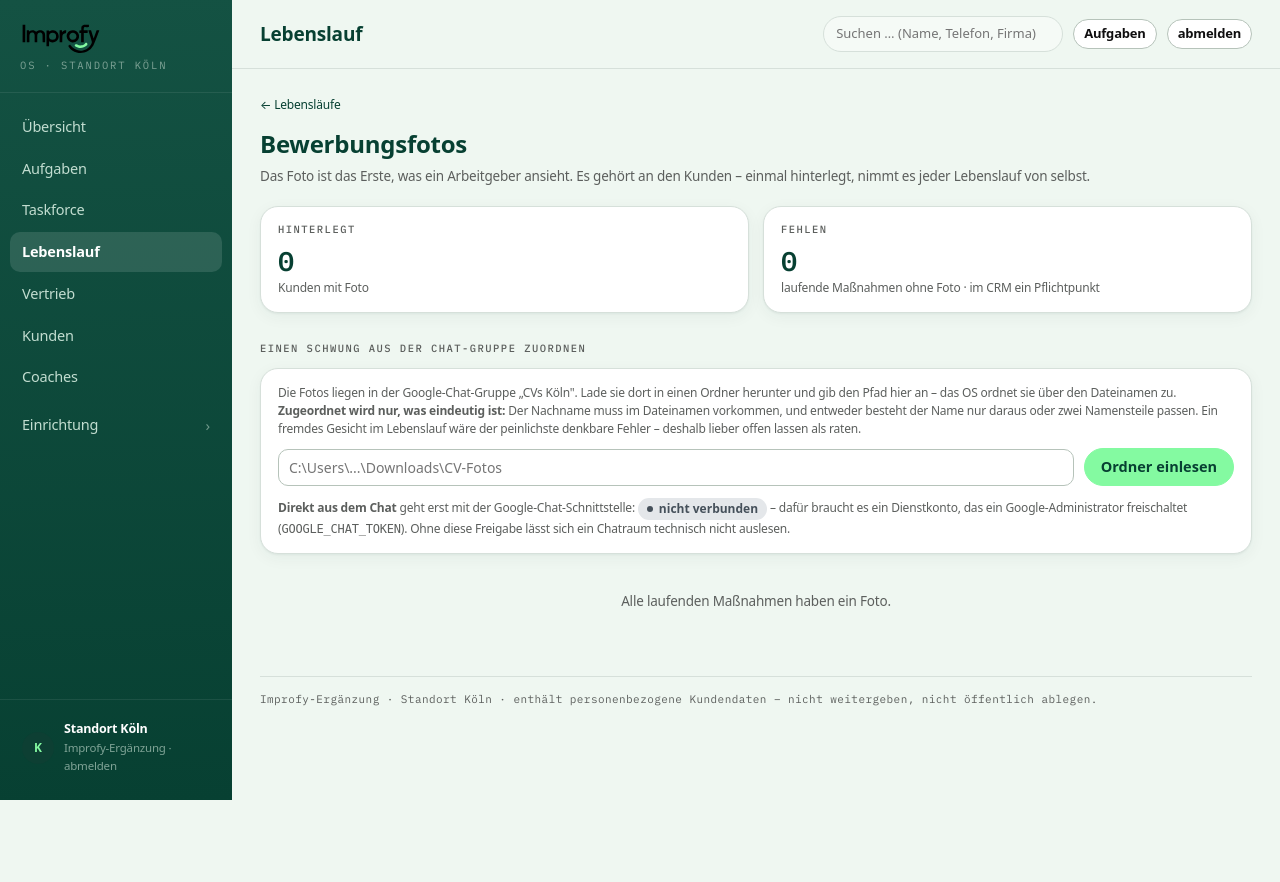
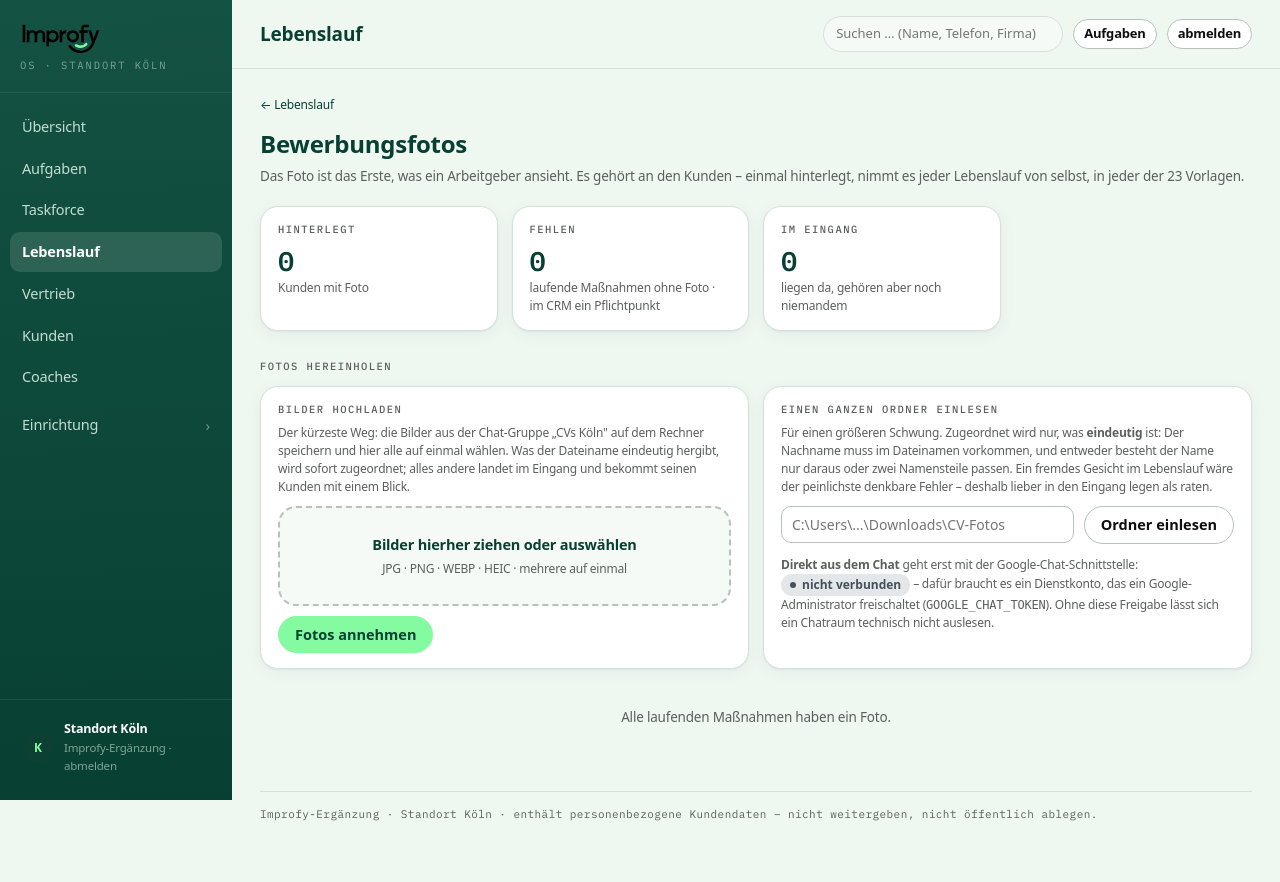
Before and after one commit to mohammadshh02/Improfy-Erg-nzung-CRM, a Flask app: page /lebenslauf/fotos in a window 1280 px wide. Before the commit the page ends 800 px from the top, so only its background shows below. Run offline with Flask 3, Linux system fonts and the light colour scheme; data that the repository does not hold is empty; parts of the project's set-up code (start-up, migrations or seed data) failed here and were passed over; some web fonts are replaced.

Commit message:
Fotoeingang: der Weg, der ohne Google-Admin funktioniert
Stand vorher: 0 Fotos im Bestand, 19 laufende Massnahmen ohne. Die Wege gab es zwar
(hochladen im Formular, Ordner einlesen, Google Chat), aber der entscheidende war in der
Praxis unbrauchbar: Die Zuordnung laeuft ueber den Dateinamen, und aus einer Chat-Gruppe
heissen die Bilder "IMG_1234.jpg". Damit greift sie nie - die Fotos blieben liegen.

Der Eingang loest das ohne Freigabe eines Google-Administrators:

  hochladen   Mehrere Bilder auf einmal, direkt auf der Seite. Was der Dateiname
              eindeutig hergibt, wird sofort zugeordnet.
  Eingang     Alles andere bleibt als Bild sichtbar liegen und bekommt seinen Kunden
              per Auswahl. Ein Gesicht erkennt ein Coach in einer Sekunde - eine
              Maschine nie sicher genug, um es zu raten.
  Ordner      Bleibt wie gehabt, aber was der Name nicht hergibt, wandert jetzt in den
              Eingang statt verloren zu gehen.

Die Bilder des Eingangs liegen in der Datenbank, nicht im Dateisystem: was dort liegt,
ist von der Sicherung erfasst und verschwindet nicht beim Aufraeumen des
Downloads-Ordners.

Die Seite zeigt jetzt drei Zahlen - hinterlegt, fehlen, im Eingang - und darunter die
laufenden Massnahmen ohne Foto mit einem Weg zum Hinterlegen.

Geprueft (8 neue Pruefungen, auf einer Kopie der Datenbank):
- ein Foto ohne passenden Namen landet im Eingang statt im Nichts
- das Bild laesst sich ansehen, zuordnen, verwerfen
- nach dem Zuordnen ist es aus dem Eingang verschwunden und am Kunden hinterlegt
- eine Datei, die kein Bild ist, wird abgelehnt statt abgelegt
- ein Bild, das es nicht mehr gibt, meldet das statt abzustuerzen

210 Pruefungen in den drei Testreihen bestanden.

Co-Authored-By: Claude Opus 5 <noreply@anthropic.com>

```diff
--- a/app.py
+++ b/app.py
@@ -755,24 +755,70 @@ def lebenslauf_foto_zeigen(kid):
 
 @app.route("/lebenslauf/fotos", methods=["GET", "POST"])
 def lebenslauf_fotos():
-    """Fotos aus einem Ordner zuordnen – für den Schwung aus der Chat-Gruppe."""
+    """Fotos annehmen und zuordnen.
+
+    Drei Wege in einer Seite: Bilder hochladen (auch viele auf einmal), einen Ordner
+    einlesen, und den Eingang von Hand zuordnen. Der Eingang ist der Weg, der in der
+    Praxis zaehlt: Aus einer Chat-Gruppe heissen die Bilder "IMG_1234.jpg", da greift
+    keine Namenszuordnung."""
     ergebnis = None
     if request.method == "POST":
-        pfad = (request.form.get("ordner") or "").strip()
+        was = request.form.get("was") or "ordner"
         try:
-            zugeordnet, offen = fotos.aus_ordner(pfad)
-            notieren(f"{len(zugeordnet)} Fotos zugeordnet", "lebenslauf", None, pfad)
-            ergebnis = {"zugeordnet": zugeordnet, "offen": offen, "ordner": pfad}
+            if was == "hochladen":
+                hoch = [(d.filename, d.read()) for d in request.files.getlist("bilder")
+                        if d and d.filename]
+                if not hoch:
+                    ergebnis = {"fehler": "Keine Datei gewählt."}
+                else:
+                    zugeordnet, offen, abgelehnt = fotos.aufnehmen(hoch)
+                    notieren(f"{len(hoch)} Fotos hochgeladen", "lebenslauf", None,
+                             f"{len(zugeordnet)} zugeordnet, {offen} in den Eingang")
+                    ergebnis = {"zugeordnet": zugeordnet, "eingang": offen,
+                                "abgelehnt": abgelehnt}
+            elif was == "zuordnen":
+                fotos.eingang_zuordnen(int(request.form.get("eingang_id") or 0),
+                                       int(request.form.get("kunde_id") or 0))
+                notieren("Foto aus dem Eingang zugeordnet", "lebenslauf",
+                         request.form.get("kunde_id"))
+                ergebnis = {"meldung": "Foto zugeordnet."}
+            elif was == "verwerfen":
+                fotos.eingang_verwerfen(int(request.form.get("eingang_id") or 0))
+                ergebnis = {"meldung": "Bild verworfen."}
+            else:
+                pfad = (request.form.get("ordner") or "").strip()
+                zugeordnet, offen = fotos.aus_ordner(pfad)
+                # Was der Name nicht hergibt, wandert in den Eingang statt verloren zu
+                # gehen - dort ist es sichtbar und in zwei Klicks zugeordnet.
+                for name in offen:
+                    voll = os.path.join(pfad, name)
+                    if os.path.isfile(voll):
+                        with open(voll, "rb") as f:
+                            fotos.eingang_ablegen(f.read(), name, quelle="ordner")
+                notieren(f"{len(zugeordnet)} Fotos zugeordnet", "lebenslauf", None, pfad)
+                ergebnis = {"zugeordnet": zugeordnet, "eingang": len(offen), "ordner": pfad}
         except Exception as e:
-            ergebnis = {"fehler": str(e), "ordner": pfad}
+            ergebnis = {"fehler": str(e), "ordner": request.form.get("ordner") or ""}
     return render_template("fotos.html", stand=fotos.stand(), ergebnis=ergebnis,
                            chat_bereit=fotos.chat_bereit(),
+                           eingang=fotos.eingang(),
+                           alle_kunden=db.hole(
+                               "SELECT id, name FROM kunde WHERE standort=? ORDER BY name",
+                               (db.STANDORT_STANDARD,)),
                            ohne=db.hole(
                                "SELECT k.id, k.name, m.name AS coach FROM kunde k"
                                "  LEFT JOIN mitarbeiter m ON m.id=k.coach_id"
                                " WHERE k.standort=? AND k.status_code IN ('H','I')"
                                "   AND NOT EXISTS (SELECT 1 FROM kunde_foto f WHERE f.kunde_id=k.id)"
                                " ORDER BY k.name", (db.STANDORT_STANDARD,)))
+
+
+@app.route("/lebenslauf/eingang/<int:eid>.jpg")
+def lebenslauf_eingang_bild(eid):
+    roh, mime = fotos.eingang_bild(eid)
+    if not roh:
+        abort(404)
+    return app.response_class(roh, mimetype=mime or "image/jpeg")
 
 
 @app.route("/lebenslauf/galerie/<path:bild>")
--- a/static/stil.css
+++ b/static/stil.css
@@ -270,3 +270,13 @@ td.zahl-sp strong,td.zahl-sp{font-variant-numeric:tabular-nums}
   opacity: 0; transition: opacity .12s; }
 .vorlagenwahl .vorlage:hover .vorlage-original,
 .vorlagenwahl .vorlage-original:focus-visible { opacity: 1; }
+
+/* ------------------------------------------------------------- Fotoeingang
+   Bilder, die noch niemandem gehoeren. Gross genug, um ein Gesicht zu erkennen -
+   darum geht es hier, und darum sind es keine Miniaturen. */
+.fotoeingang { display: grid; gap: 14px;
+               grid-template-columns: repeat(auto-fill, minmax(190px, 1fr)); }
+.fotoeingang .eingangskarte { margin: 0; padding: 12px; }
+.fotoeingang .eingangskarte img { display: block; width: 100%; aspect-ratio: 3 / 4;
+                                  object-fit: cover; object-position: center top;
+                                  border-radius: 8px; background: var(--surface-2); }
--- a/templates/fotos.html
+++ b/templates/fotos.html
@@ -1,45 +1,70 @@
 {% extends "basis.html" %}
 {% block titel %}Bewerbungsfotos – Improfy-Ergänzung{% endblock %}
 {% block inhalt %}
-<p class="marke"><a href="{{ url_for('lebenslauf_uebersicht') }}">← Lebensläufe</a></p>
+<p class="marke"><a href="{{ url_for('lebenslauf_uebersicht') }}">← Lebenslauf</a></p>
 <h1>Bewerbungsfotos</h1>
 <p class="unterzeile">Das Foto ist das Erste, was ein Arbeitgeber ansieht. Es gehört an den
-  Kunden – einmal hinterlegt, nimmt es jeder Lebenslauf von selbst.</p>
+  Kunden – einmal hinterlegt, nimmt es jeder Lebenslauf von selbst, in jeder der
+  23 Vorlagen.</p>
 
-<div class="gitter g2">
+<div class="kpi-grid">
   <div class="karte"><h3>Hinterlegt</h3><div class="zahl">{{ stand.mit }}</div>
     <div class="marke">Kunden mit Foto</div></div>
   <div class="karte"><h3>Fehlen</h3>
-    <div class="zahl" {% if stand.ohne_laufend %}style="color:var(--gelb)"{% endif %}>{{ stand.ohne_laufend }}</div>
+    <div class="zahl" {% if stand.ohne_laufend %}style="color:var(--red)"{% endif %}>{{ stand.ohne_laufend }}</div>
     <div class="marke">laufende Maßnahmen ohne Foto · im CRM ein Pflichtpunkt</div></div>
+  <div class="karte"><h3>Im Eingang</h3>
+    <div class="zahl" {% if stand.eingang %}style="color:var(--gelb)"{% endif %}>{{ stand.eingang }}</div>
+    <div class="marke">liegen da, gehören aber noch niemandem</div></div>
 </div>
-
-<h2>Einen Schwung aus der Chat-Gruppe zuordnen</h2>
-<div class="karte">
-  <p class="marke" style="margin:0 0 10px">Die Fotos liegen in der Google-Chat-Gruppe
-    „CVs Köln". Lade sie dort in einen Ordner herunter und gib den Pfad hier an – das OS
-    ordnet sie über den Dateinamen zu. <strong>Zugeordnet wird nur, was eindeutig ist:</strong>
-    Der Nachname muss im Dateinamen vorkommen, und entweder besteht der Name nur daraus oder
-    zwei Namensteile passen. Ein fremdes Gesicht im Lebenslauf wäre der peinlichste denkbare
-    Fehler – deshalb lieber offen lassen als raten.</p>
-  <form method="post" class="filter" style="margin:0">
-    <input type="text" name="ordner" placeholder="C:\Users\...\Downloads\CV-Fotos"
-           value="{{ ergebnis.ordner if ergebnis else '' }}" style="flex:1;min-width:320px">
-    <button type="submit" class="btn btn-primary">Ordner einlesen</button>
-  </form>
 
 {% if ergebnis %}
   {% if ergebnis.fehler %}
-    <div class="warnung" style="margin:12px 0 0"><p style="margin:0">{{ ergebnis.fehler }}</p></div>
+  <div class="warnung" style="margin:14px 0 0"><p style="margin:0">{{ ergebnis.fehler }}</p></div>
+  {% elif ergebnis.meldung %}
+  <div class="hinweis" style="margin:14px 0 0">{{ ergebnis.meldung }}</div>
   {% else %}
-    <div class="hinweis" style="margin:12px 0 0">
-      <strong>{{ ergebnis.zugeordnet|length }} Fotos zugeordnet.</strong>
-      {% if ergebnis.offen %}<br>{{ ergebnis.offen|length }} nicht zugeordnet – diese Namen
-        passen zu niemandem eindeutig: {{ ergebnis.offen[:12]|join(', ') }}{% if ergebnis.offen|length > 12 %} …{% endif %}{% endif %}
+  <div class="hinweis" style="margin:14px 0 0">
+    <strong>{{ ergebnis.zugeordnet|length }} Fotos über den Dateinamen zugeordnet.</strong>
+    {% if ergebnis.eingang %}<br>{{ ergebnis.eingang }} liegen im Eingang – unten zuordnen.{% endif %}
+    {% if ergebnis.abgelehnt %}<br><span style="color:var(--red)">Nicht angenommen:</span>
+      {{ ergebnis.abgelehnt[:6]|join(' · ') }}{% endif %}
   </div>
   {% endif %}
 {% endif %}
 
+<h2>Fotos hereinholen</h2>
+<div class="gitter g2">
+  <div class="karte">
+    <h3>Bilder hochladen</h3>
+    <p class="marke" style="margin:6px 0 10px">Der kürzeste Weg: die Bilder aus der
+      Chat-Gruppe „CVs Köln" auf dem Rechner speichern und hier alle auf einmal wählen.
+      Was der Dateiname eindeutig hergibt, wird sofort zugeordnet; alles andere landet im
+      Eingang und bekommt seinen Kunden mit einem Blick.</p>
+    <form method="post" enctype="multipart/form-data">
+      <input type="hidden" name="was" value="hochladen">
+      <label class="ablage" for="bilder" style="display:block">
+        <strong>Bilder hierher ziehen oder auswählen</strong>
+        <div class="marke" style="margin-top:4px">JPG · PNG · WEBP · HEIC · mehrere auf einmal</div>
+        <input type="file" id="bilder" name="bilder" accept="image/*" multiple>
+      </label>
+      <button type="submit" class="btn btn-primary" style="margin-top:10px">Fotos annehmen</button>
+    </form>
+  </div>
+
+  <div class="karte">
+    <h3>Einen ganzen Ordner einlesen</h3>
+    <p class="marke" style="margin:6px 0 10px">Für einen größeren Schwung. Zugeordnet wird
+      nur, was <strong>eindeutig</strong> ist: Der Nachname muss im Dateinamen vorkommen, und
+      entweder besteht der Name nur daraus oder zwei Namensteile passen. Ein fremdes Gesicht
+      im Lebenslauf wäre der peinlichste denkbare Fehler – deshalb lieber in den Eingang
+      legen als raten.</p>
+    <form method="post" class="filter" style="margin:0">
+      <input type="hidden" name="was" value="ordner">
+      <input type="text" name="ordner" placeholder="C:\Users\...\Downloads\CV-Fotos"
+             value="{{ ergebnis.ordner if ergebnis else '' }}" style="flex:1;min-width:240px">
+      <button type="submit" class="btn">Ordner einlesen</button>
+    </form>
     <p class="marke" style="margin:12px 0 0">
       <strong>Direkt aus dem Chat</strong> geht erst mit der Google-Chat-Schnittstelle:
       {% if chat_bereit %}<span class="plakette p-gruen">verbunden</span>
@@ -48,6 +73,37 @@
       Ohne diese Freigabe lässt sich ein Chatraum technisch nicht auslesen.{% endif %}
     </p>
   </div>
+</div>
+
+{% if eingang %}
+<h2>Eingang – wer ist das?</h2>
+<p class="unterzeile">Diese Bilder ließen sich über den Dateinamen niemandem eindeutig
+  zuordnen. Ein Gesicht erkennt ein Mensch in einer Sekunde – eine Maschine nie sicher
+  genug, um es zu raten.</p>
+<div class="fotoeingang">
+  {% for e in eingang %}
+  <div class="karte eingangskarte">
+    <img src="{{ url_for('lebenslauf_eingang_bild', eid=e.id) }}" alt="">
+    <div class="marke" style="margin:8px 0 6px;overflow-wrap:anywhere">
+      {{ e.dateiname or 'ohne Namen' }} · {{ (e.bytes / 1024)|round|int }} kB</div>
+    <form method="post" class="filter" style="margin:0;gap:6px">
+      <input type="hidden" name="was" value="zuordnen">
+      <input type="hidden" name="eingang_id" value="{{ e.id }}">
+      <select name="kunde_id" required style="flex:1;min-width:0">
+        <option value="">Kunde wählen …</option>
+        {% for k in alle_kunden %}<option value="{{ k.id }}">{{ k.name }}</option>{% endfor %}
+      </select>
+      <button type="submit" class="btn btn-sm btn-primary">zuordnen</button>
+    </form>
+    <form method="post" style="margin:6px 0 0">
+      <input type="hidden" name="was" value="verwerfen">
+      <input type="hidden" name="eingang_id" value="{{ e.id }}">
+      <button type="submit" class="btn btn-sm">verwerfen</button>
+    </form>
+  </div>
+  {% endfor %}
+</div>
+{% endif %}
 
 {% if ohne %}
 <h2>Laufende Maßnahmen ohne Foto</h2>
@@ -57,8 +113,8 @@
   {% for k in ohne %}
   <tr><td><a href="{{ url_for('kunde_detail', kid=k.id) }}">{{ k.name }}</a></td>
       <td class="marke">{{ k.coach or '—' }}</td>
-      <td><a class="knopf leise" style="padding:6px 12px"
-             href="{{ url_for('lebenslauf_formular', kid=k.id) }}">Foto hinterlegen</a></td></tr>
+      <td><a class="btn btn-sm"
+             href="{{ url_for('lebenslauf_uebersicht', kunde=k.id) }}">Foto hinterlegen</a></td></tr>
   {% endfor %}
 </table>
 </div>
```
Also changed, not shown: fotos.py (+90 -0 lines), lebenslauf_test.py (+58 -0 lines). Lines whose indentation alone changed are shown as unchanged.
